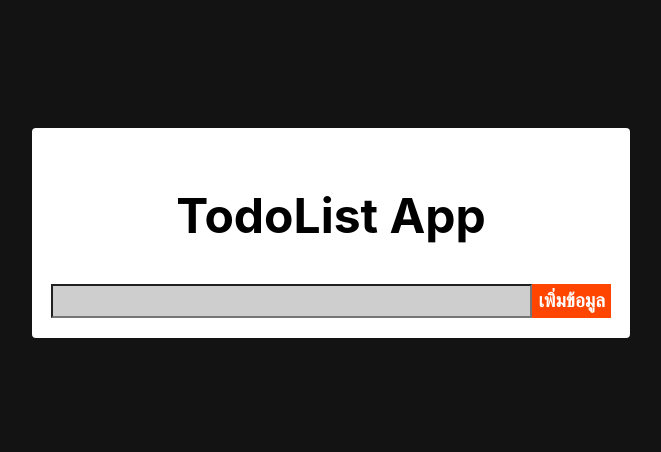
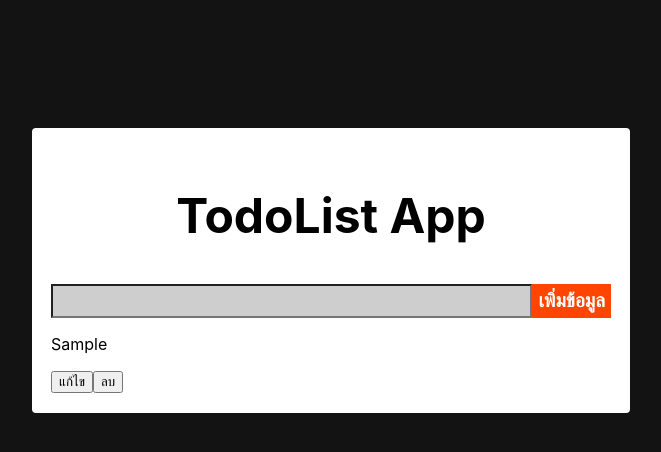
Before and after one commit to mintmintra/todolist, a React (Create React App) app in the folder todolist-app/: page / in a window 1280 px wide. Both pictures are taken after typing "Sample" into the empty fields and a click on the button "เพิ่มข้อมูล". Shown: the top 452 px of the page, without its empty margins (309-970 px from the left). Built offline with nearby package versions, Linux system fonts and the light colour scheme.

Commit message:
show data

```diff
--- a/todolist-app/src/App.js
+++ b/todolist-app/src/App.js
@@ -2,6 +2,7 @@ import React from 'react';
 import { useState } from "react";
 import './App.css';
 import { v4 as uuidv4 } from 'uuid';
+import List from './components/List';
 
 function App() {
   const [name, setName] = useState("")
@@ -24,6 +25,11 @@ function App() {
           <button type="submit" className="submit-btn">เพิ่มข้อมูล</button>
         </div>
       </form>
+      <section className="list-container">
+        {list.map((data, index) => {
+          return <List key={index} {...data} />
+        })}
+      </section>
     </section>
   );
 }
--- /dev/null
+++ b/todolist-app/src/components/List.js
@@ -0,0 +1,13 @@
+const List = ({id,title}) => {
+    return (
+        <div className="list-item">
+            <p className="title">{title}</p>
+            <div className="button-container">
+                <button>แก้ไข</button>
+                <button>ลบ</button>
+            </div>
+       </div>
+    )
+}
+
+export default List;
```
